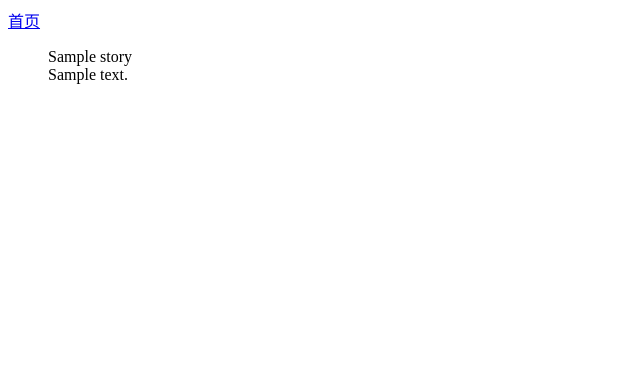
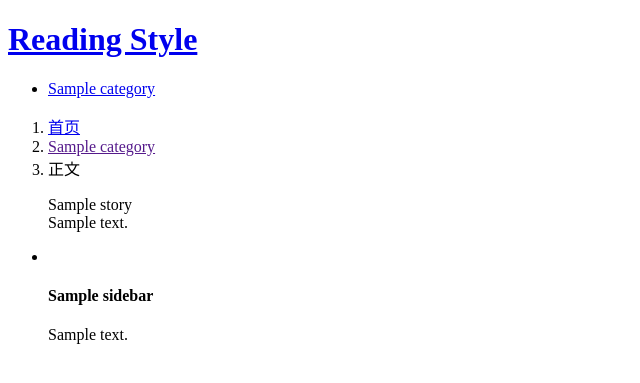
Before and after one commit to Family-TreeSY/reading, a Django app: page /book/1/ in a window 1280 px wide. Shown: the top 383 px of the page, without its empty margins (0-640 px from the left). Run offline with Django 3.2, Linux system fonts and the light colour scheme; tables that the repository leaves empty hold one stand-in row (values such as "Sample post").

Commit message:
'完成functionview基类，使代码容易扩展，完成template继承'

```diff
--- a/reading/book/admin.py
+++ b/reading/book/admin.py
@@ -52,6 +52,7 @@ class StoryAdmin(BaseOwnerAdmin):
     date_hierarchy = 'created_time'
     fields = (
         'name',
+        'status',
         ('image', 'category'),
         ('author', 'user'),
         'desc',
--- a/reading/book/models.py
+++ b/reading/book/models.py
@@ -24,8 +24,13 @@ class Category(models.Model):
 
 
 class Story(models.Model):
+    STATUS_ITEMS = (
+        (1, '上线'),
+        (2, '删除'),
+    )
     name = models.CharField(max_length=50, verbose_name='名称')
     desc = models.CharField(max_length=200, verbose_name='简述')
+    status = models.PositiveIntegerField(default=1, choices=STATUS_ITEMS, verbose_name='状态')
     content = models.TextField(verbose_name='详情页')
     image = models.ImageField(max_length=100, blank=True, verbose_name='图片')
     category = models.ForeignKey(Category, verbose_name='分类')
--- a/reading/book/views.py
+++ b/reading/book/views.py
@@ -6,13 +6,14 @@ from django.http import Http404
 from django.core.paginator import Paginator, EmptyPage
 
 from .models import Category, Story
+from config.models import SideBar
 
 
-def book_list(request, category_id=None):
+def get_common_context():
     """ 分类
-    1、导航分类 nav_cates= Category.objects.filter(is_nav=True)
-    2、普通分类 cates = Category.objects.filter(is_nav=False)
-    """
+       1、导航分类 nav_cates= Category.objects.filter(is_nav=True)
+       2、普通分类 cates = Category.objects.filter(is_nav=False)
+   """
     categories = Category.objects.all()
     nav_cates = []
     cates = []
@@ -22,6 +23,21 @@ def book_list(request, category_id=None):
         else:
             cates.append(category)
 
+    sidebar = SideBar.objects.all()
+    hot_reading = Story.objects.filter(status=1)[:5]
+    recently_book = Story.objects.filter(status=1)[:5]
+
+    context = {
+        'nav_cates': nav_cates,
+        'cates': cates,
+        'sidebars': sidebar,
+        'hot_readings': hot_reading,
+        'recently_books': recently_book,
+    }
+    return context
+
+
+def book_list(request, category_id=None):
     page = request.GET.get('page', 1)
     page_size = 4
     try:
@@ -41,9 +57,10 @@ def book_list(request, category_id=None):
 
     context = {
         'books': books,
-        'nav_cates': nav_cates,
-        'cates': cates,
     }
+    common_comtext = get_common_context()
+    # 把common_context添加到context中
+    context.update(common_comtext)
     return render(request, 'book/list.html', context=context)
 
 
@@ -53,6 +70,8 @@ def book_detail(request, pk=None):
     except queryset.DoesNotExist:
         return Http404('Book is not exist!')
     context = {
-        'book': queryset,
+        'story': queryset,
     }
+    common_context = get_common_context()
+    context.update(common_context)
     return render(request, 'book/detail.html', context=context)
--- a/reading/config/admin.py
+++ b/reading/config/admin.py
@@ -4,12 +4,14 @@ from __future__ import unicode_literals
 from django.contrib import admin
 
 from .models import SideBar
+from .adminform import SideBarAdminForm
 from reading.custom_site import custom_site
 from reading.custom_admin import BaseOwnerAdmin
 
 
 @admin.register(SideBar, site=custom_site)
 class SideBarAdmin(BaseOwnerAdmin):
+    form = SideBarAdminForm
     list_display = (
         'name',
         'status',
@@ -28,4 +30,5 @@ class SideBarAdmin(BaseOwnerAdmin):
         'name',
         ('status', 'display_type'),
         'user',
+        'content',
     )
--- a/reading/config/models.py
+++ b/reading/config/models.py
@@ -16,6 +16,7 @@ class SideBar(models.Model):
         (3, '最热阅读'),
     )
     name = models.CharField(max_length=200, verbose_name='名称')
+    content = models.CharField(max_length=500, blank=True, verbose_name='内容')
     status = models.PositiveIntegerField(
         default=1, choices=STATUS_ITEMS, verbose_name='状态'
     )
@@ -30,3 +31,5 @@ class SideBar(models.Model):
 
     def __unicode__(self):
         return self.name
+
+    ordering = ['-id']
--- /dev/null
+++ b/reading/reading/templates/book/base.html
@@ -0,0 +1,50 @@
+<!DOCTYPE html>
+<html xmlns="http://www.w3.org/1999/html">
+<head>
+    <meta charset="utf-8">
+    <title>Reading Style</title>
+</head>
+<body>
+<h1><a href="/">Reading Style</a></h1>
+<ul>
+    <li>
+        {% for cate in  nav_cates %}
+        <a href="{% url 'category' cate.id %}">{{ cate.name }}</a>
+        {% endfor %}
+    </li>
+</ul>
+{% block content %}
+{% endblock %}
+<ul>
+    <li>
+        {% for cate in  cates %}
+            <a href="{% url 'category' cate.id %}">{{ cate.name }}</a>
+        {% endfor %}
+    </li>
+</ul>
+
+<ul>
+    {% for sidebar in sidebars %}
+    <h4>{{ sidebar.name }}</h4>
+    <div>
+        {% if sidebar.display_type == 1 %}
+            {{ sidebar.content }}
+        {% elif sidebar.display_type == 2 %}
+        <ul>
+            {% for book in books %}
+            <li><a href="{% url 'detail' book.id %}">{{ book.name }}</a></li>
+            {% endfor %}
+        </ul>
+        {% elif sidebar.display_type == 3%}
+        <ul>
+            {% for book in books %}
+            <li><a href="{% url 'detail' book.id %}">{{ book.name }}</a></li>
+        {% endfor %}
+        </ul>
+        {% endif %}
+    </div>
+    {% endfor %}
+</ul>
+
+</body>
+</html>
--- a/reading/reading/templates/book/detail.html
+++ b/reading/reading/templates/book/detail.html
@@ -1,11 +1,20 @@
+{% extends './base.html' %}
 <!DOCTYPE html>
+{% block content %}
 <html>
 <head>
     <meta charset="utf-8">
 </head>
-<a href="/">首页</a>
+<nav aria-label="breadcrumb">
+  <ol class="breadcrumb">
+    <li class="breadcrumb-item"><a href="/">首页</a></li>
+    <li class="breadcrumb-item"><a href="">{{ story.category.name }}</a></li>
+    <li class="breadcrumb-item active" aria-current="page">正文</li>
+  </ol>
+</nav>
 <ul>
-    {{ book.name }}<br/>
-    {{ book.content }}
+    {{ story.name }}<br/>
+    {{ story.content }}
 </ul>
 </html>
+{% endblock %}
```
Also changed, not shown: reading/config/adminform.py (added, +8 -0 lines), reading/reading/templates/book/list.html (+4 -24 lines), reading/book/migrations/0005_story_status.py (added), reading/book/migrations/0006_auto_20180619_2116.py (added), reading/config/migrations/0002_sidebar_content.py (added).
